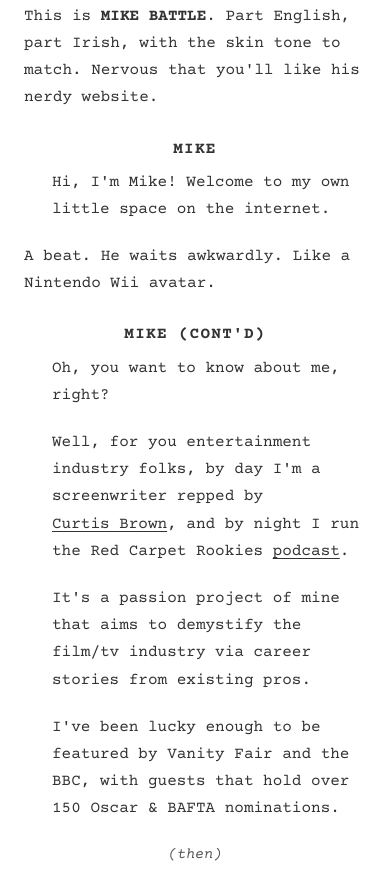
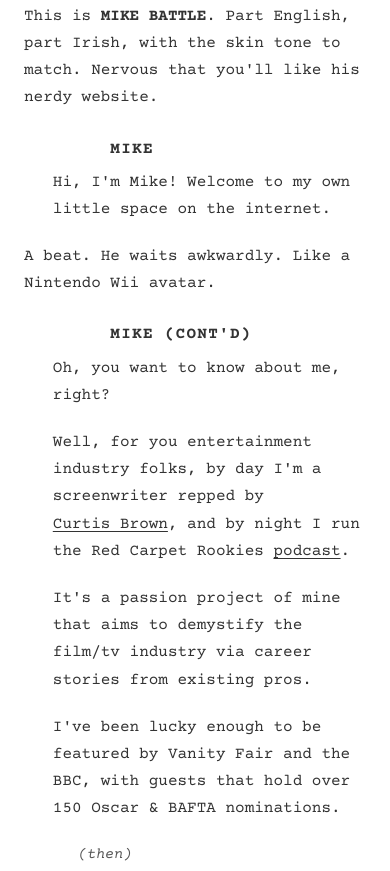
Before and after one commit to mfbmbm/mikebattle-site, an Astro site: page / in a window 390 px wide. Shown: the part 294-1165 px from the top of the page. Built offline with nearby package versions, Linux system fonts and the light colour scheme; Astro itself is replaced by a stand-in of ours; a web font is replaced by a local one.

Commit message:
Homepage: real screenplay indents for names, dialogue and parentheticals
Co-Authored-By: Claude Opus 5.5 <noreply@anthropic.com>
Claude-Session: https://claude.ai/code/session_01ArhBGvGGR4UorrANwvTu1R

```diff
--- a/src/styles/global.css
+++ b/src/styles/global.css
@@ -67,23 +67,24 @@ main { padding-top: 80px; min-height: 100vh; }
   margin-bottom: 28px;
 }
 .action { margin-bottom: 20px; }
+/* Screenplay indents, measured in characters from the action line, as in a printed script. */
 .character {
   margin-top: 24px; /* about one blank line, as in a script */
-  text-align: center;
+  margin-left: 22ch;
+  text-align: left;
   font-weight: 700;
   font-size: 16px;
   letter-spacing: 0.08em;
   text-transform: uppercase;
 }
 .dialogue {
-  margin: 6px auto 20px;
+  margin: 6px 0 20px 10ch;
   max-width: 35ch; /* standard screenplay dialogue width */
   text-align: left;
 }
 .paren {
-  margin: 2px auto 6px;
-  max-width: 280px;
-  text-align: center;
+  margin: 2px 0 6px 16ch;
+  text-align: left;
   color: var(--mid);
   font-style: italic;
   font-size: 15px;
@@ -188,7 +189,9 @@ a.inline-link:hover, .prose a:hover { color: var(--mid); }
   nav ul { gap: 4px 16px; }
   nav ul li a { font-size: 13px; }
   .screenplay { padding: 40px 24px 80px; }
-  .dialogue { max-width: 100%; margin-left: 28px; margin-right: 0; }
+  .dialogue { max-width: 100%; margin-left: 3ch; margin-right: 0; }
+  .character { margin-left: 9ch; }
+  .paren { margin-left: 6ch; }
   .scene-heading { font-size: 16px; }
   .page-title { font-size: 30px; }
   .prose h1 { font-size: 28px; }
```
